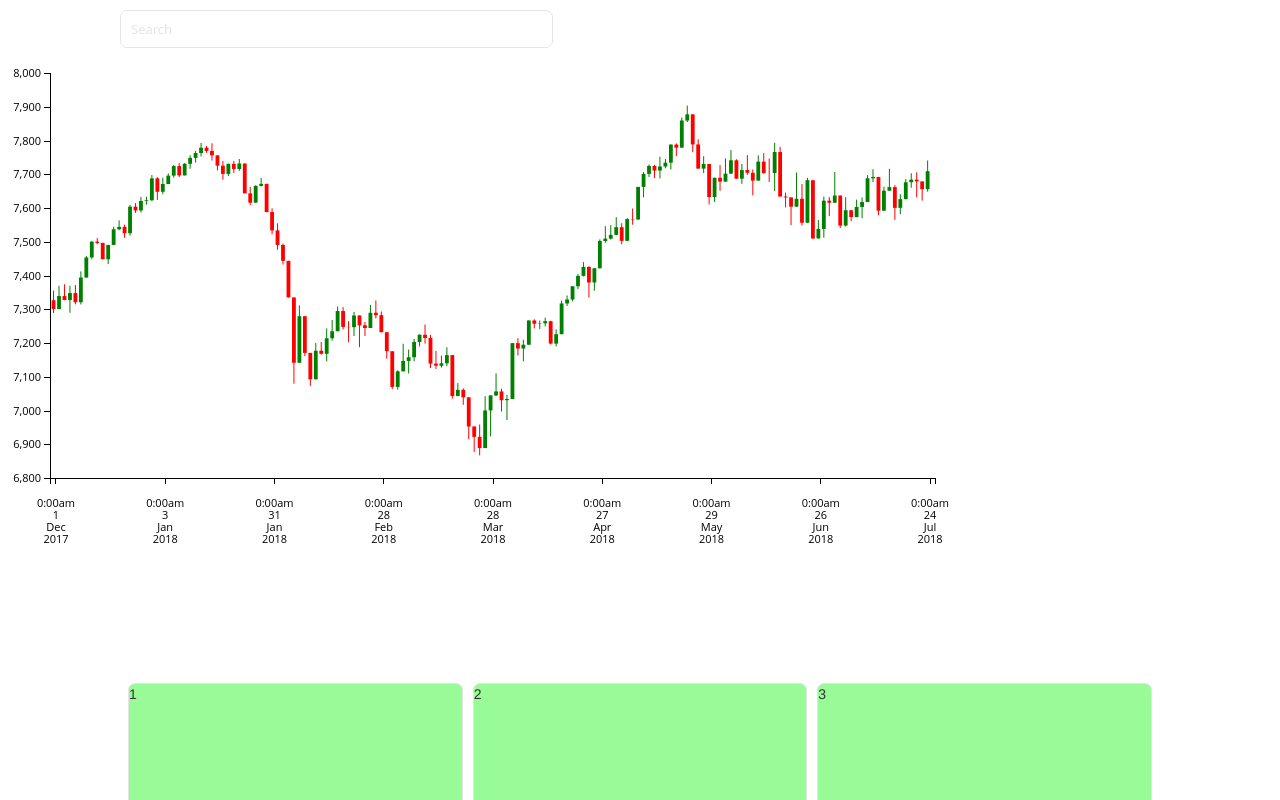
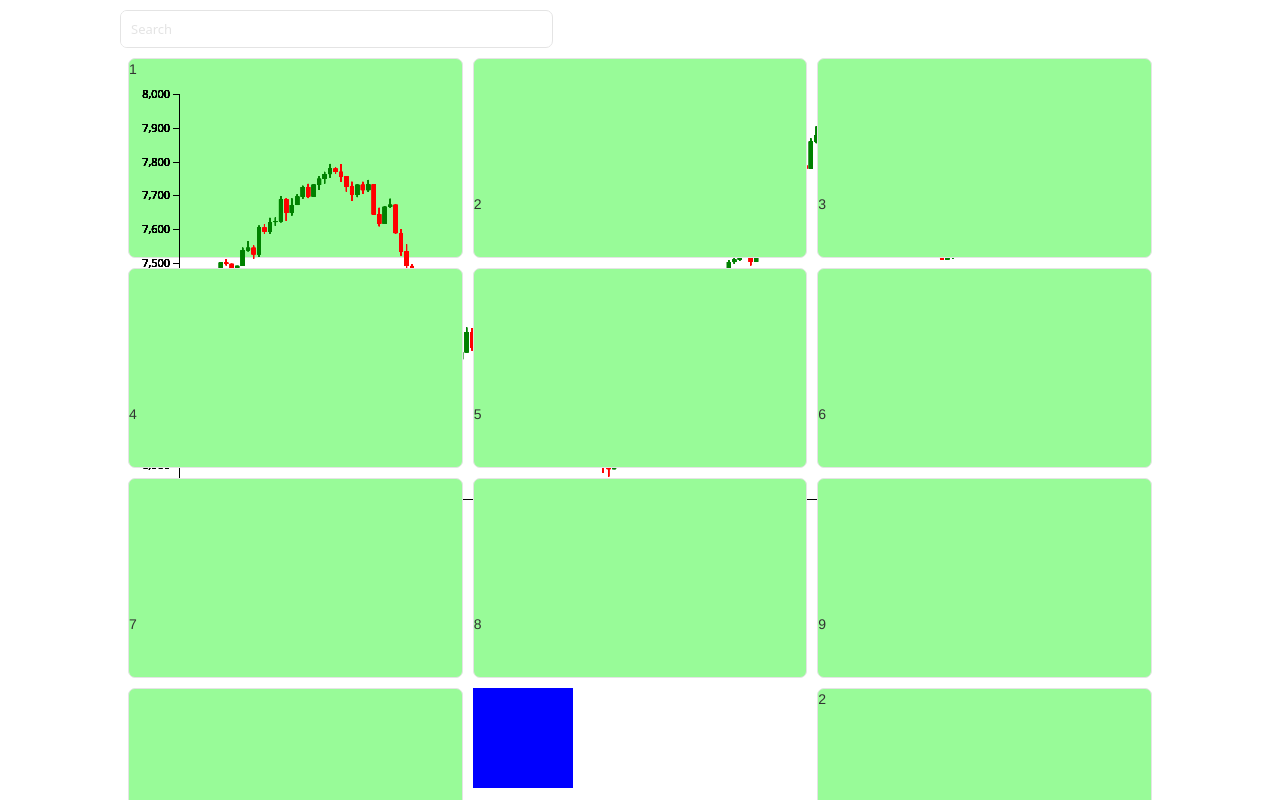
Before and after one commit to quaffpotion/stock-frontend, an Angular app: page / in a window 1280 px wide. Shown: the top 800 px of the page. Built offline with nearby package versions, Linux system fonts and the light colour scheme.

Commit message:
test: candlestick-chart component

```diff
--- a/src/app/app.component.html
+++ b/src/app/app.component.html
@@ -1,3 +1,2 @@
 <app-search-container [mockdata]="mockdata"></app-search-container>
-<svg id="container"></svg>
 <app-display-area></app-display-area>
--- a/src/app/app.component.ts
+++ b/src/app/app.component.ts
@@ -11,7 +11,7 @@ import * as d3 from 'd3';
 })
 export class AppComponent implements AfterContentInit {
   /*Create fake data from various sources*/
-  /*eventually made into a service*/
+  /*eventually make into a service*/
   mockFromJson: Stock[] = require('../../data.json');
   moreMockdata: Stock[] = [
     new Stock('Tesla', 'T', 176.27),
--- a/src/app/candlestick-chart/candlestick-chart.component.html
+++ b/src/app/candlestick-chart/candlestick-chart.component.html
@@ -1,3 +1 @@
-<p>
-  candlestick-chart works!
-</p>
+<svg class="stock-stock"></svg>
--- a/src/app/candlestick-chart/candlestick-chart.component.ts
+++ b/src/app/candlestick-chart/candlestick-chart.component.ts
@@ -1,15 +1,35 @@
-import { Component, OnInit } from '@angular/core';
+import { Component, OnInit, AfterContentInit } from '@angular/core';
 
 @Component({
   selector: 'app-candlestick-chart',
   templateUrl: './candlestick-chart.component.html',
   styleUrls: ['./candlestick-chart.component.css']
 })
-export class CandlestickChartComponent implements OnInit {
+export class CandlestickChartComponent implements OnInit, AfterContentInit {
 
   constructor() { }
 
   ngOnInit() {
   }
 
+  ngAfterContentInit() {
+    this.loadScripts();
+  }
+
+  loadScripts() {
+    const dynamicScripts = [
+      'https://cdn.jsdelivr.net/npm/lodash@4.17.10/lodash.min.js',
+      'https://d3js.org/d3.v5.min.js',
+      'http://localhost:4200/assets/script.js'
+    ];
+    for (let i = 0; i < dynamicScripts.length; i++) {
+      const node = document.createElement('script');
+      node.src = dynamicScripts[i];
+      node.type = 'text/javascript';
+      node.async = false;
+      node.charset = 'utf-8';
+      document.getElementsByTagName('head')[0].appendChild(node);
+    }
+  }
+
 }
--- a/src/app/display-area/display-area.component.html
+++ b/src/app/display-area/display-area.component.html
@@ -1,5 +1,7 @@
 <div class="main">
-  <div class="stock" *ngFor="let x of items; let i = index">{{ i + 1 }}</div>
+  <div class="stock" *ngFor="let x of items; let i = index">
+    {{ i + 1 }} <app-candlestick-chart></app-candlestick-chart>
+  </div>
   <div style="height: 100px; width: 100px; background-color: blue;"></div>
   <div class="stock" *ngFor="let x of items; let i = index">
     {{ 2 * (i + 1) }}
--- a/src/assets/script.js
+++ b/src/assets/script.js
@@ -25,7 +25,7 @@ function drawChart() {
       h = 625 - margin.top - margin.bottom;
 
     var svg = d3
-      .select('#container')
+      .select('.stock-stock')
       .attr('width', w + margin.left + margin.right)
       .attr('height', h + margin.top + margin.bottom)
       .append('g')
```
